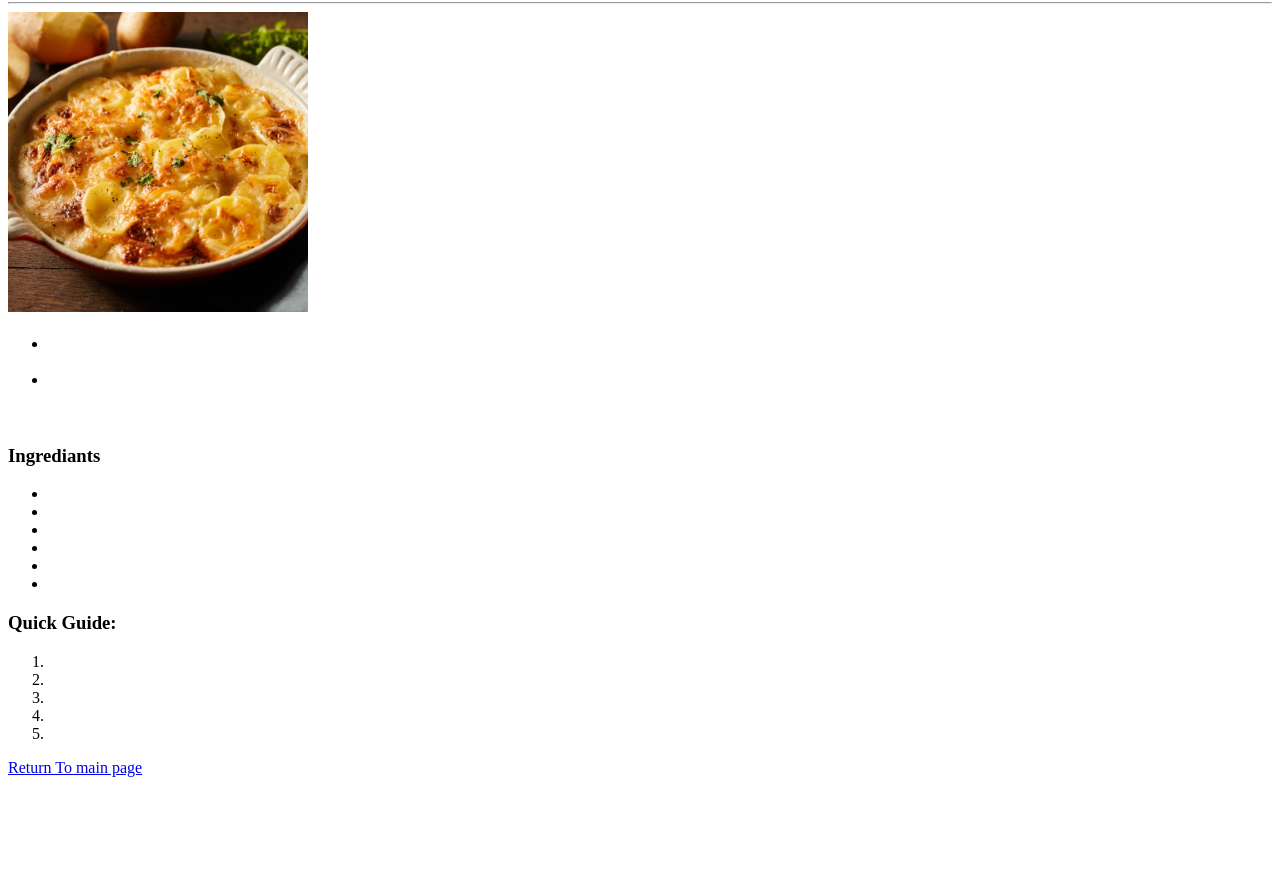
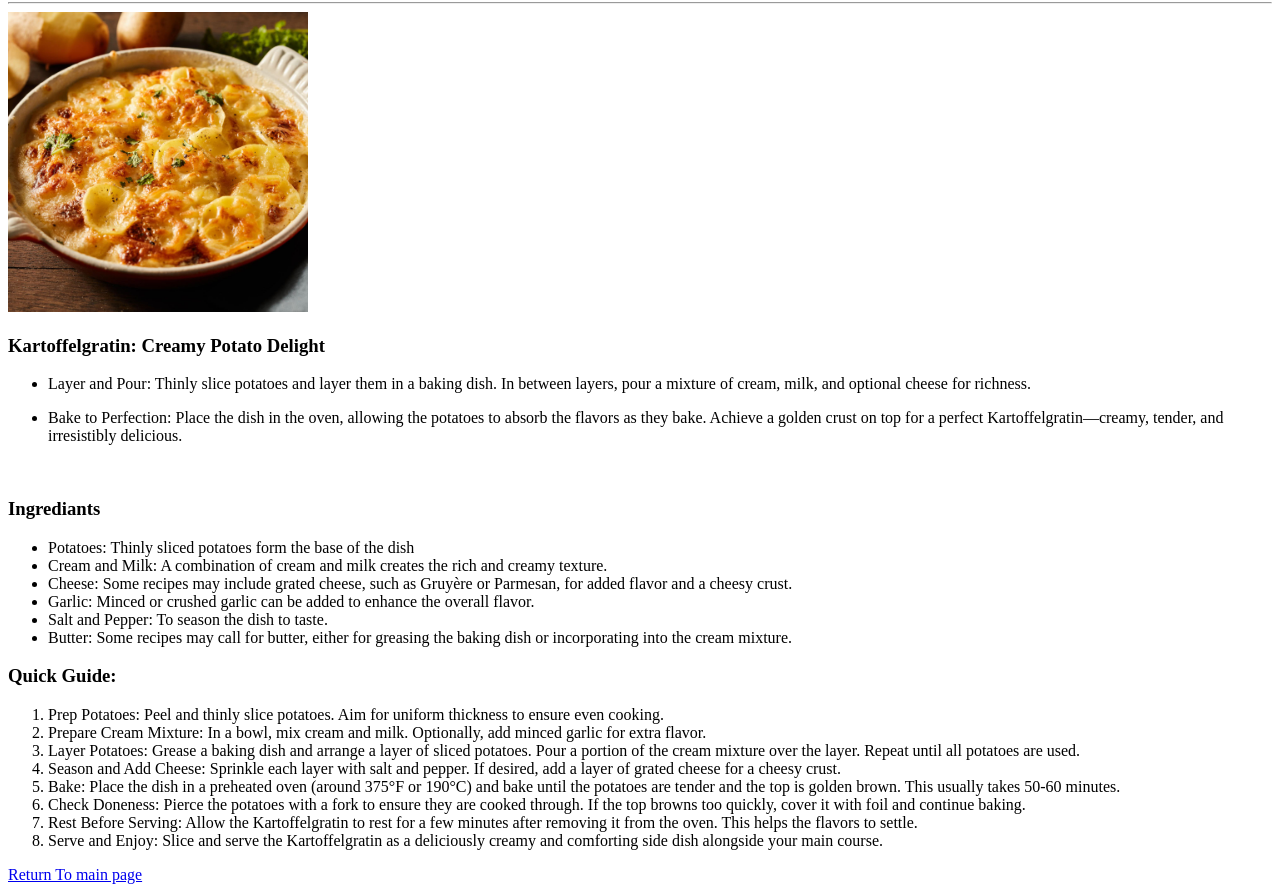
Before and after one commit to inoruka/odin-recipes, a plain HTML site: page recipes/kartoffelgratin.html in a window 1280 px wide. Shown: the part 78-970 px from the top of the page. Before the commit the page ends 863 px from the top, so only its background shows below. Drawn offline with Linux system fonts and the light colour scheme.

Commit message:
angefangen mit css aber nicht viele fortschrite gemacht.

```diff
--- a/recipes/kartoffelgratin.html
+++ b/recipes/kartoffelgratin.html
@@ -8,28 +8,31 @@
         <h1>Kartoffelgratin</h1>
         <hr>
         <img src="../images/kartoffelgratin.jpg" hight="300" width="300" alt="">
-         <h3></h3>
+         <h3>Kartoffelgratin: Creamy Potato Delight</h3>
          <ul>
-         <li><p><p></li>
-         <li><p></p></li>
+         <li><p>Layer and Pour: Thinly slice potatoes and layer them in a baking dish. In between layers, pour a mixture of cream, milk, and optional cheese for richness.<p></li>
+         <li><p>Bake to Perfection: Place the dish in the oven, allowing the potatoes to absorb the flavors as they bake. Achieve a golden crust on top for a perfect Kartoffelgratin—creamy, tender, and irresistibly delicious.</p></li>
          </ul>
          <br>
          <h3>Ingrediants</h3>
          <ul>
-           <li></li>
-           <li></li>
-           <li></li>
-           <li></li>
-           <li></li>
-           <li></li>
+           <li>Potatoes: Thinly sliced potatoes form the base of the dish</li>           </li>
+           <li>Cream and Milk: A combination of cream and milk creates the rich and creamy texture.</li>
+           <li>Cheese: Some recipes may include grated cheese, such as Gruyère or Parmesan, for added flavor and a cheesy crust.</li>
+           <li>Garlic: Minced or crushed garlic can be added to enhance the overall flavor.</li>
+           <li>Salt and Pepper: To season the dish to taste.</li>
+           <li>Butter: Some recipes may call for butter, either for greasing the baking dish or incorporating into the cream mixture.</li>
          </ul>
            <h3>Quick Guide:</h3>
            <ol>
-            <li></li>
-            <li></li>
-            <li></li>
-            <li></li>
-            <li></li>
+            <li>Prep Potatoes: Peel and thinly slice potatoes. Aim for uniform thickness to ensure even cooking.</li>
+            <li>Prepare Cream Mixture: In a bowl, mix cream and milk. Optionally, add minced garlic for extra flavor.</li>
+            <li>Layer Potatoes: Grease a baking dish and arrange a layer of sliced potatoes. Pour a portion of the cream mixture over the layer. Repeat until all potatoes are used.</li>
+            <li>Season and Add Cheese: Sprinkle each layer with salt and pepper. If desired, add a layer of grated cheese for a cheesy crust.</li>
+            <li>Bake: Place the dish in a preheated oven (around 375°F or 190°C) and bake until the potatoes are tender and the top is golden brown. This usually takes 50-60 minutes.</li>
+           <li>Check Doneness: Pierce the potatoes with a fork to ensure they are cooked through. If the top browns too quickly, cover it with foil and continue baking.</li>
+          <li>Rest Before Serving: Allow the Kartoffelgratin to rest for a few minutes after removing it from the oven. This helps the flavors to settle.</li>
+           <li>Serve and Enjoy: Slice and serve the Kartoffelgratin as a deliciously creamy and comforting side dish alongside your main course.</li>
         </ol>
         <a href="../index.html">Return To main page</a>
     </body>
--- /dev/null
+++ b/styless-Cesar.css
@@ -0,0 +1,8 @@
+.border {
+    border: solid;
+    background-color: white;
+}
+
+body {
+    background-color: greenyellow;
+}
--- /dev/null
+++ b/styless.css
@@ -0,0 +1,5 @@
+
+h1 {
+
+
+}
```
Also changed, not shown: index.html (+5 -2 lines), recipes/Arabiata_pasta.html (+1 -1 lines), recipes/Cesar-salad.html (added, +39 -0 lines), images/caesar-salad.jpg (added), 1 other file.
